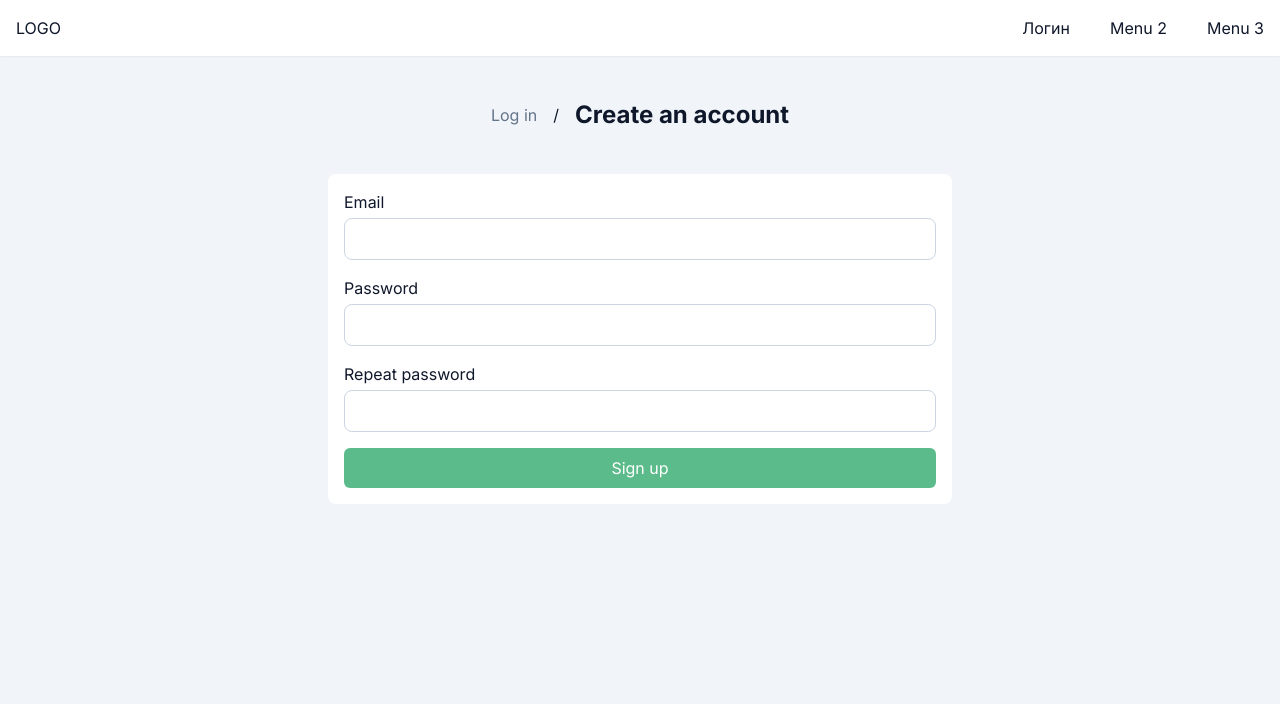
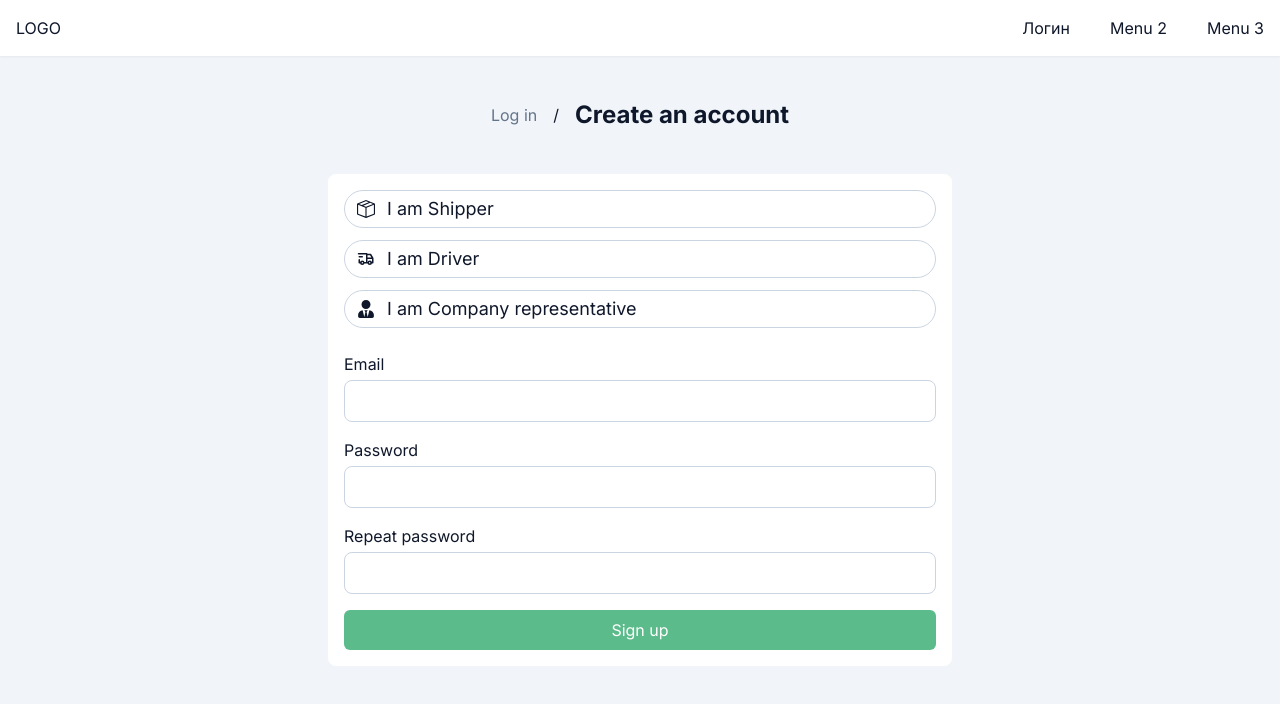
Before and after one commit to an4morph/cargo-hackaton, a Next.js app: page /signup in a window 1280 px wide. Shown: the top 704 px of the page. Built offline with nearby package versions, Linux system fonts and the light colour scheme.

Commit message:
sign up form

```diff
--- a/src/app/(auth)/signup/page.tsx
+++ b/src/app/(auth)/signup/page.tsx
@@ -2,13 +2,10 @@
 
 import { PrimaryButton } from '@/components/button/primary'
 import { BasicInput } from '@/components/input/base'
+import { UserTypeRadioGroup } from '@/components/user-type-radio-group'
+import { SignUpFormData } from '@/types/base.d'
 import { useForm } from 'react-hook-form'
 
-interface SignUpFormData {
-  email: string
-  password: string
-  password2: string
-}
 
 const SignUpPage = ():JSX.Element => {
   const { register, handleSubmit, formState: { errors }, getValues } = useForm<SignUpFormData>()
@@ -26,6 +23,12 @@ const SignUpPage = ():JSX.Element => {
   return (
     <div className="flex justify-center items-center mt-10">
       <form className="paper p-4 w-full lg:w-1/2 2xl:w-1/3">
+        <UserTypeRadioGroup
+          className="mb-6"
+          register={register}
+          error={errors.userType?.message}
+        />
+
         <BasicInput
           id="email"
           label="Email"
--- /dev/null
+++ b/src/components/error/index.tsx
@@ -0,0 +1,18 @@
+import cx from 'classnames'
+import { ReactNode } from 'react'
+import { IoWarning } from 'react-icons/io5'
+
+interface IProps {
+  className?: string
+  children: ReactNode
+  noIcon?: boolean
+}
+
+export const ErrorText = ({ className, children, noIcon }: IProps): JSX.Element => {
+  return (
+    <div className={cx(className, 'text-red-500 text-sm')}>
+      {!noIcon && <IoWarning className="mr-1 inline-block" />}
+      {children}
+    </div>
+  )
+}
--- a/src/components/input/base/index.tsx
+++ b/src/components/input/base/index.tsx
@@ -1,3 +1,4 @@
+import { ErrorText } from '@/components/error'
 import cx from 'classnames'
 import { ChangeEvent, forwardRef } from 'react'
 import { IoWarning } from 'react-icons/io5'
@@ -33,12 +34,7 @@ export const BasicInput = forwardRef<HTMLInputElement, IProps>(({
           { 'border-red-500': !!error }
         )}
       />
-      {error && (
-        <div className="text-red-500 text-sm pt-1">
-          <IoWarning className="mr-1 inline-block" />
-          {error}
-        </div>
-      )}
+      {error && <ErrorText className="pt-1">{error}</ErrorText>}
     </div>
   )
 })
--- /dev/null
+++ b/src/components/user-type-radio-group/index.tsx
@@ -0,0 +1,59 @@
+import cx from 'classnames'
+import style from './style.module.css'
+import { BsBoxSeam } from 'react-icons/bs'
+import { TbTruckDelivery } from 'react-icons/tb'
+import { FaUserTie, FaCheck } from 'react-icons/fa'
+import { UseFormRegister } from 'react-hook-form'
+import { SignUpFormData } from '@/types/base.d'
+import { ErrorText } from '../error'
+
+interface IProps {
+  className?: string
+  register: UseFormRegister<SignUpFormData>
+  error?: string
+}
+
+const options = [
+  {
+    value: 'shipper',
+    text: 'I am Shipper',
+    icon: <BsBoxSeam />,
+  },
+  {
+    value: 'driver',
+    text: 'I am Driver',
+    icon: <TbTruckDelivery />,
+  },
+  {
+    value: 'company',
+    text: 'I am Company representative',
+    icon: <FaUserTie />,
+  },
+]
+
+export const UserTypeRadioGroup = ({ className, register, error }: IProps): JSX.Element => {
+  return (
+    <fieldset className={cx(className, '')}>
+      {
+        options.map(({ value, text, icon }) => (
+          <div className={style.field} key={value}>
+            <input
+              type="radio"
+              id={value}
+              value={value}
+              {...register('userType', {
+                required: 'You should choose one of the type',
+              })}
+            />
+            <label htmlFor={value}>
+              {icon}
+              <span>{text}</span>
+              <FaCheck className={style.check} />
+            </label>
+          </div>
+        ))
+      }
+      {error && <ErrorText className="pt-2">{error}</ErrorText>}
+    </fieldset>
+  )
+}
--- /dev/null
+++ b/src/components/user-type-radio-group/style.module.css
@@ -0,0 +1,31 @@
+.field label {
+  @apply flex items-center border-[1px] px-3 py-1 rounded-full text-lg border-slate-300 cursor-pointer;
+}
+.field label svg {
+  @apply mr-3;
+}
+.field {
+  @apply mt-3;
+}
+.field:first-child {
+  @apply mt-0;
+}
+
+.field input {
+  @apply hidden;
+}
+
+.field label span {
+  flex: 1;
+}
+
+.field input:checked + label {
+  @apply bg-slate-900 text-white;
+}
+.field input:checked + label > .check {
+  @apply visible;
+}
+
+.check {
+  @apply invisible justify-self-end;
+}
```
Also changed, not shown: src/types/base.d.tsx (+13 -0 lines).
